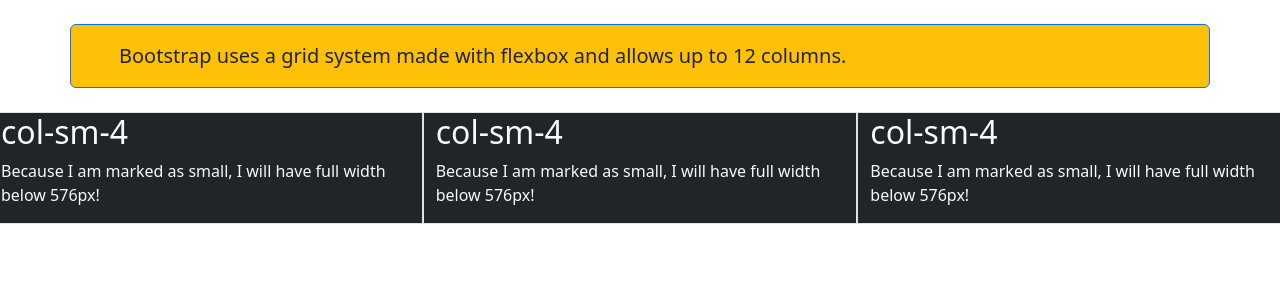
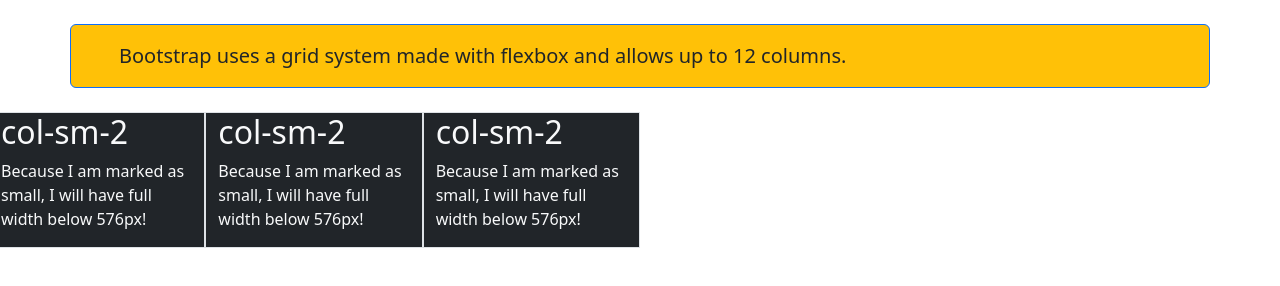
Before and after one commit to adrianhelllo/bootstrap_2, a plain HTML site: page index.html in a window 1280 px wide. Drawn offline with nearby package versions, Linux system fonts and the light colour scheme.

```diff
--- a/index.html
+++ b/index.html
@@ -19,16 +19,16 @@
       columns.
     </div>
     <div class="row">
-      <div class="col-sm-4 border bg-dark text-light">
-        <h2>col-sm-4</h2>
+      <div class="col-sm-2 border bg-dark text-light">
+        <h2>col-sm-2</h2>
         <p>Because I am marked as small, I will have full width below 576px!</p>
       </div>
-      <div class="col-sm-4 border bg-dark text-light">
-        <h2>col-sm-4</h2>
+      <div class="col-sm-2 border bg-dark text-light">
+        <h2>col-sm-2</h2>
         <p>Because I am marked as small, I will have full width below 576px!</p>
       </div>
-      <div class="col-sm-4 border bg-dark text-light">
-        <h2>col-sm-4</h2>
+      <div class="col-sm-2 border bg-dark text-light">
+        <h2>col-sm-2</h2>
         <p>Because I am marked as small, I will have full width below 576px!</p>
       </div>
     </div>
```
